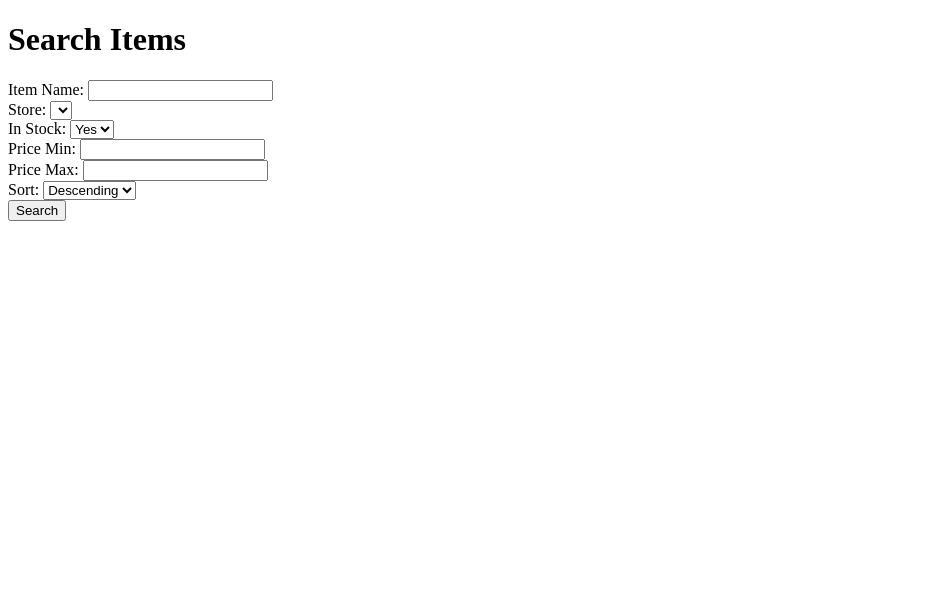
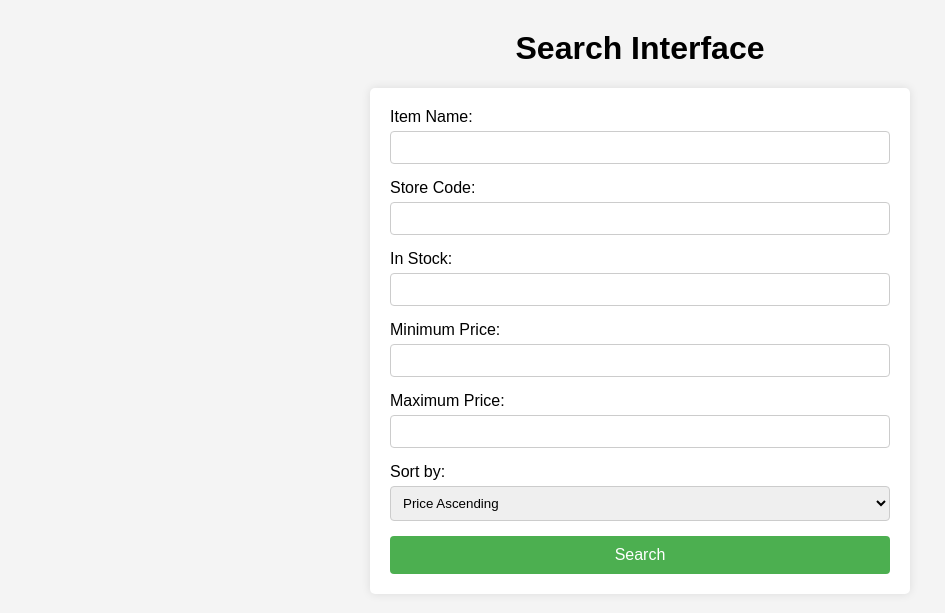
Before and after one commit to j-hemmer/Database_retail, a Flask app: template templates/user_interface.html in a window 1280 px wide. Shown: the top 613 px of the page, without its empty margins (0-945 px from the left). Run offline with Flask 3, Linux system fonts and the light colour scheme; the template is opened without the code that fills it, so the values that code supplies are empty.

Commit message:
fixed user_interface html page

```diff
--- a/templates/user_interface.html
+++ b/templates/user_interface.html
@@ -1,44 +1,83 @@
-<!-- user_interface.html -->
-
 <!DOCTYPE html>
 <html lang="en">
 <head>
     <meta charset="UTF-8">
     <meta name="viewport" content="width=device-width, initial-scale=1.0">
-    <title>User Interface</title>
+    <title>Search Interface</title>
+    <style>
+        body {
+            font-family: Arial, sans-serif;
+            background-color: #f4f4f4;
+            margin: 0;
+            padding: 0;
+        }
+        h1 {
+            text-align: center;
+            margin-top: 30px;
+        }
+        form {
+            max-width: 500px;
+            margin: 0 auto;
+            background-color: #ffffff;
+            padding: 20px;
+            border-radius: 5px;
+            box-shadow: 0px 0px 10px 0px rgba(0,0,0,0.1);
+        }
+        label {
+            display: block;
+            margin-bottom: 5px;
+        }
+        input[type="text"],
+        input[type="number"],
+        select {
+            width: 100%;
+            padding: 8px;
+            margin-bottom: 15px;
+            border: 1px solid #ccc;
+            border-radius: 4px;
+            box-sizing: border-box;
+        }
+        input[type="submit"] {
+            background-color: #4CAF50;
+            color: white;
+            padding: 10px 20px;
+            border: none;
+            border-radius: 4px;
+            cursor: pointer;
+            width: 100%;
+            font-size: 16px;
+        }
+        input[type="submit"]:hover {
+            background-color: #45a049;
+        }
+    </style>
 </head>
 <body>
-    <h1>Search Items</h1>
+    <h1>Search Interface</h1>
     <form action="/search" method="POST">
         <label for="item_name">Item Name:</label>
-        <input type="text" id="item_name" name="item_name">
-        <br>
-        <label for="store_code">Store:</label>
-        <select id="store_code" name="store_code">
-            {% for store_id, store_name in store_options %}
-            <option value="{{ store_id }}">{{ store_name }}</option>
-            {% endfor %}
+        <input type="text" id="item_name" name="item_name" required>
+
+        <label for="store_code">Store Code:</label>
+        <input type="number" id="store_code" name="store_code" required>
+
+        <label for="in_stock">In Stock:</label>
+        <input type="number" id="in_stock" name="in_stock" required>
+
+        <label for="price_min">Minimum Price:</label>
+        <input type="number" id="price_min" name="price_min">
+
+        <label for="price_max">Maximum Price:</label>
+        <input type="number" id="price_max" name="price_max">
+
+        <label for="sort">Sort by:</label>
+        <select id="sort" name="sort">
+            <option value="1">Price Ascending</option>
+            <option value="2">Price Descending</option>
+            <option value="3">Alphabetical Order</option>
         </select>
-        <br>
-        <label for="in_stock">In Stock:</label>
-        <select id="in_stock" name="in_stock">
-            <option value="1">Yes</option>
-            <option value="0">No</option>
-        </select>
-        <br>
-        <label for="price_min">Price Min:</label>
-        <input type="text" id="price_min" name="price_min">
-        <br>
-        <label for="price_max">Price Max:</label>
-        <input type="text" id="price_max" name="price_max">
-        <br>
-        <label for="sort">Sort:</label>
-        <select id="sort" name="sort">
-            <option value="0">Descending</option>
-            <option value="1">Ascending</option>
-        </select>
-        <br>
-        <button type="submit">Search</button>
+
+        <input type="submit" value="Search">
     </form>
 </body>
 </html>
```
